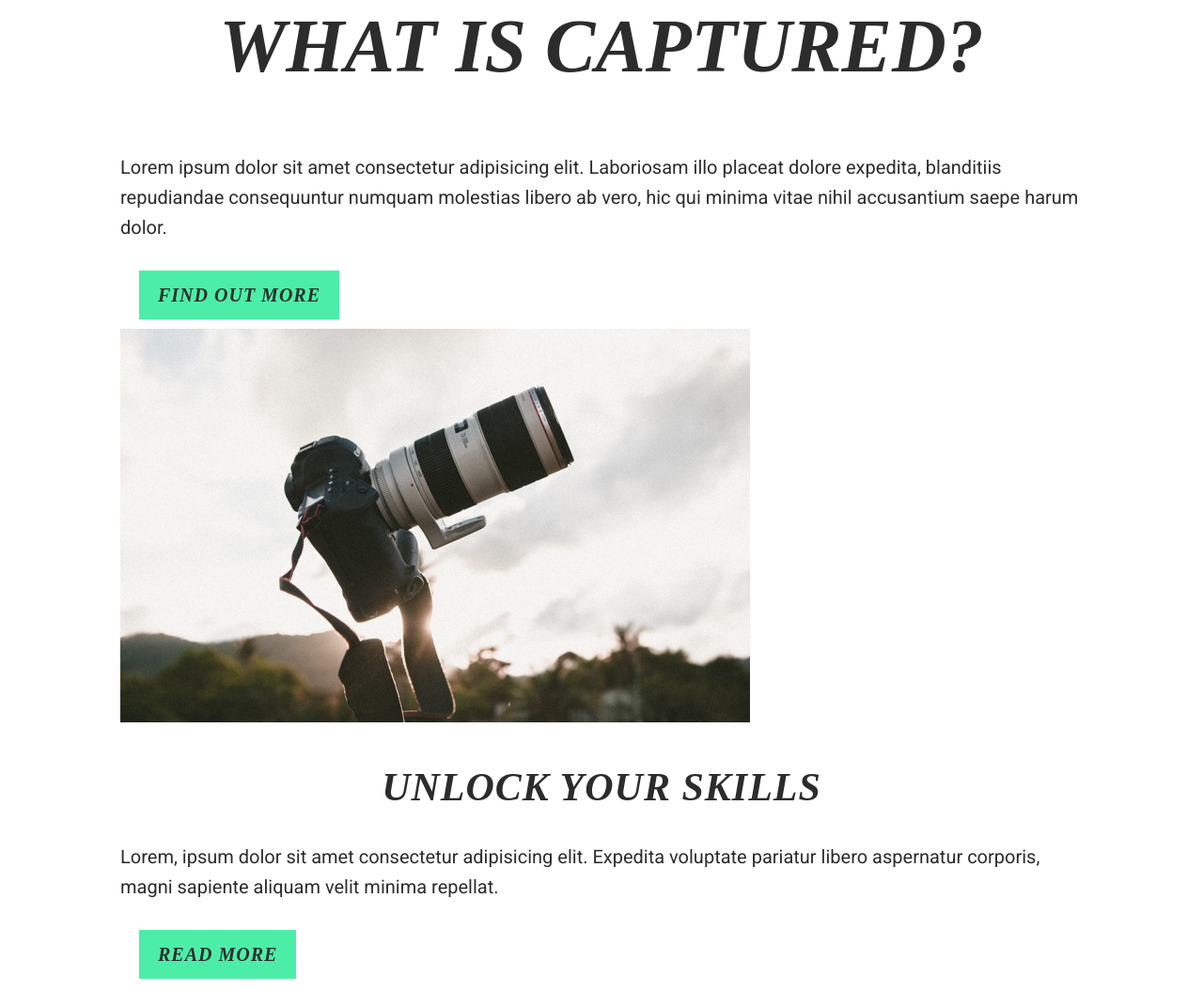
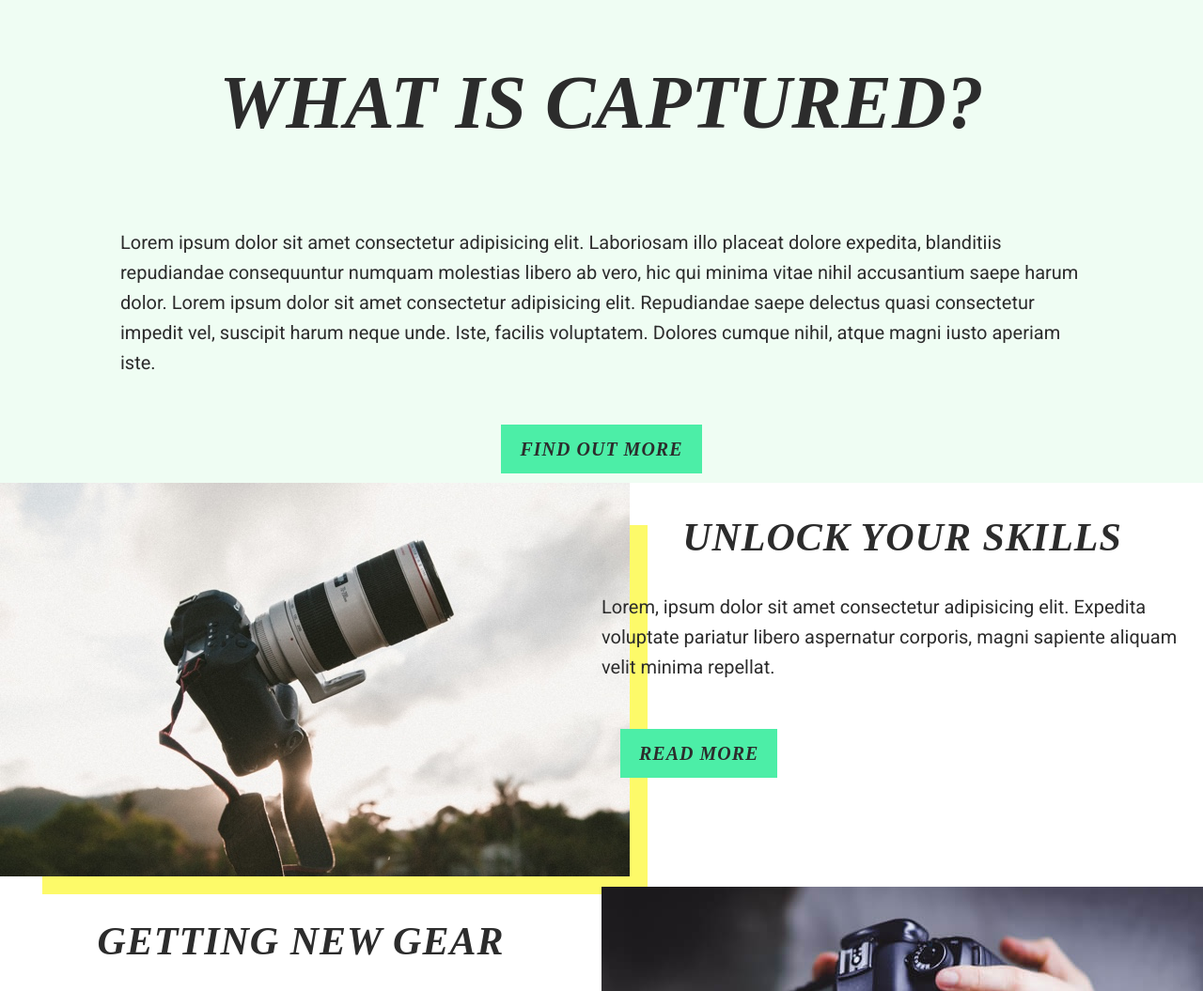
Before and after one commit to paigethai/project-one-captured, a plain HTML site: page index.html in a window 1280 px wide. Shown: the part 633-1688 px from the top of the page at 94% size. Drawn offline with Linux system fonts and the light colour scheme; files whose address does not match are found by name; a web font is replaced by a local one.

Commit message:
added additional styling to about/homepage

```diff
--- a/index.html
+++ b/index.html
@@ -60,8 +60,7 @@
 				<div class="about-text-container">
 					<h2>What is Captured?</h2>
 
-					<p>Lorem ipsum dolor sit amet consectetur adipisicing elit. Laboriosam illo placeat dolore expedita, blanditiis
-						repudiandae consequuntur numquam molestias libero ab vero, hic qui minima vitae nihil accusantium saepe harum dolor.
+					<p>Lorem ipsum dolor sit amet consectetur adipisicing elit. Laboriosam illo placeat dolore expedita, blanditiis repudiandae consequuntur numquam molestias libero ab vero, hic qui minima vitae nihil accusantium saepe harum dolor. Lorem ipsum dolor sit amet consectetur adipisicing elit. Repudiandae saepe delectus quasi consectetur impedit vel, suscipit harum neque unde. Iste, facilis voluptatem. Dolores cumque nihil, atque magni iusto aperiam iste.
 					</p>
 
 					<button>Find out more</button>
@@ -72,37 +71,34 @@
 
 		<!-- start of blog posts section -->
 		<section class="blog-posts">
-			<div class="wrapper">
+				<div class="top-blog">
+					<div class="blog-image-container first-blog-image">
+						<img src="./assets/left-image.jpg" alt="Side preview of a digital camera with a large zoom lens on a tripod" />
+					</div> <!-- end of left-image-container div -->
 
-				<div class="left-image-container">
-					<img src="./assets/left-image.jpg" alt="Side preview of a digital camera with a large zoom lens on a tripod"/>
-				</div> <!-- end of left-image-container div -->
+					<div class="blog-text-container first-blog-text">
+						<h3>Unlock Your Skills</h3>
 
-				<div class="box-shadow"></div> <!-- start and end of box-shadow div -->
+						<p>Lorem, ipsum dolor sit amet consectetur adipisicing elit. Expedita voluptate pariatur libero aspernatur corporis,
+							magni sapiente aliquam velit minima repellat.</p>
 
-				<div class="right-text-container">
-					<h3>Unlock Your Skills</h3>
+						<button>Read more</button>
+					</div> <!-- end of right-text-image container -->
+				</div><!-- end of top-blog div -->
 
-					<p>Lorem, ipsum dolor sit amet consectetur adipisicing elit. Expedita voluptate pariatur libero aspernatur corporis, magni sapiente aliquam velit minima repellat.</p>
+				<div class="bottom-blog">
+					<div class="blog-image-container second-blog-image">
+						<img src="./assets/right-image.jpg" alt="Canon camera with a zoom lens being held by someone wearing a smart watch" />
+					</div> <!-- end of right-image-container div -->
 
-					<button>Read more</button>
-				</div> <!-- end of right-text-image container -->
+					<div class="blog-text-container second-blog-text">
+						<h3>Getting New Gear</h3>
 
-				<div class="left-text-container">
-					<h3>Getting New Gear</h3>
+						<p>Lorem, ipsum dolor sit amet consectetur adipisicing elit. Expedita voluptate pariatur libero aspernatur corporis, magni sapiente aliquam velit minima repellat.</p>
 
-					<p>Lorem, ipsum dolor sit amet consectetur adipisicing elit. Expedita voluptate pariatur libero aspernatur corporis, magni
-					sapiente aliquam velit minima repellat.</p>
-
-					<button>Read more</button>
-				</div> <!-- end of left-text-container div -->
-
-				<div class="right-image-container">
-					<img src="./assets/right-image.jpg" alt="Canon camera with a zoom lens being held by someone wearing a smart watch"/>
-				</div> <!-- end of right-image-container div -->
-
-				<div class="box-shadow"></div> <!-- start and end of box shadow div -->
-			</div> <!-- end of wrapper div -->
+						<button>Read more</button>
+					</div> <!-- end of left-text-container div -->
+				</div><!-- end of bottom-blog div -->
 		</section>
 		<!-- end of blog posts section -->
 
--- /dev/null
+++ b/styles/sass/partials/_home.scss
@@ -0,0 +1,56 @@
+@use "variable" as *;
+
+.about {
+    background-color: $tertiary;
+
+    .wrapper {
+        display: flex;
+        justify-content: space-between;
+    }
+}
+
+h2 {
+    padding-top: 60px;
+}
+
+p {
+    padding-bottom: 20px;
+}
+
+.about-text-container {
+    display: flex;
+    justify-content: center;
+    flex-wrap: wrap;
+}
+
+.about-text-container button {
+    align-items: center;
+//     display: flex;
+//     justify-content: center;
+}
+
+.blog-posts {
+    display: flex;
+    flex-wrap: wrap;
+
+    .blog-text-container {
+        width: 50%;
+    }
+
+    .blog-image-container {
+        width: 50%;
+        img {
+            box-shadow: 32px 32px 0px -13px $quinary;
+        }
+    }
+}
+
+.top-blog {
+    display: flex;
+    width: 100%;
+}
+
+.bottom-blog {
+    display: flex;
+    flex-direction: row-reverse;
+}
--- a/styles/sass/styles.scss
+++ b/styles/sass/styles.scss
@@ -5,3 +5,4 @@
 @use "./partials/header";
 @use "./partials/nav";
 @use "./partials/footer";
+@use "./partials/home";
```
Also changed, not shown: styles/styles.css.
